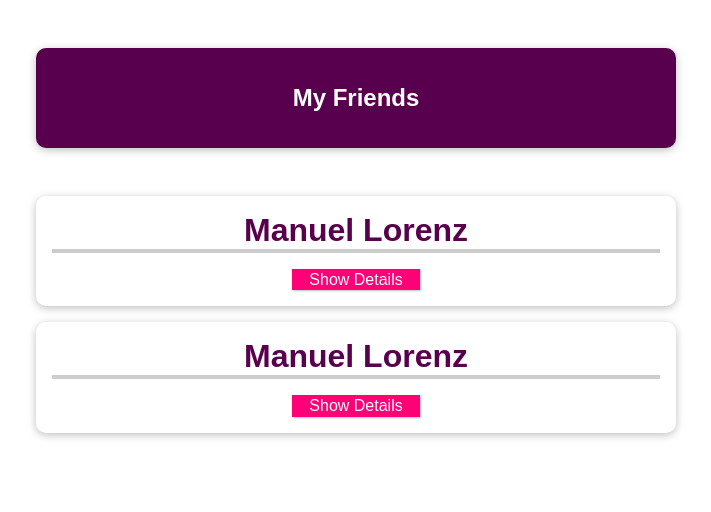
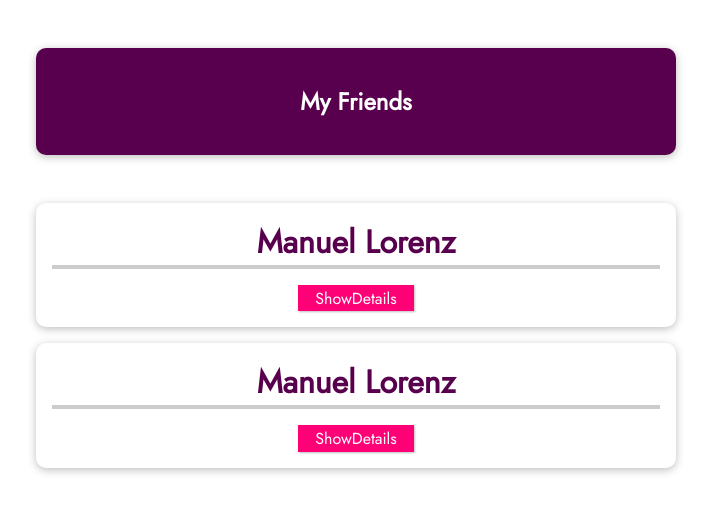
Before and after one commit to panaram1ks/vue-01-starting-project, a Vue app in the folder vue-first-web-app/vue-first-app/: page / in a window 1280 px wide. Shown: the top 512 px of the page, without its empty margins (284-995 px from the left). Built offline with nearby package versions, Linux system fonts and the light colour scheme.

Commit message:
small addition

```diff
--- a/vue-first-web-app/vue-first-app/src/App.vue
+++ b/vue-first-web-app/vue-first-app/src/App.vue
@@ -37,6 +37,9 @@ export default {
 
 
 <style>
+
+@import url('https://fonts.googleapis.com/css2?family=Jost&display=swap');
+
 * {
     box-sizing: border-box;
 }
--- a/vue-first-web-app/vue-first-app/src/components/FriendContact.vue
+++ b/vue-first-web-app/vue-first-app/src/components/FriendContact.vue
@@ -1,7 +1,7 @@
 <template>
     <li>
         <h2>{{ friend.name }}</h2>
-        <button @click="toggleDetails">Show Details</button>
+        <button @click="toggleDetails">{{ buttonTitle }}</button>
         <ul v-if="detailsAreVisible">
             <li><strong>Phone:</strong>{{ friend.phone }}</li>
             <li><strong>Email:</strong>{{ friend.email }}</li>
@@ -27,6 +27,11 @@ export default {
         toggleDetails() {
             this.detailsAreVisible = !this.detailsAreVisible;
         }
+    },
+    computed: {
+        buttonTitle() {
+            return (this.detailsAreVisible ? 'Hide' : 'Show') + 'Details';
+        }
     }
 }
 </script>
```
